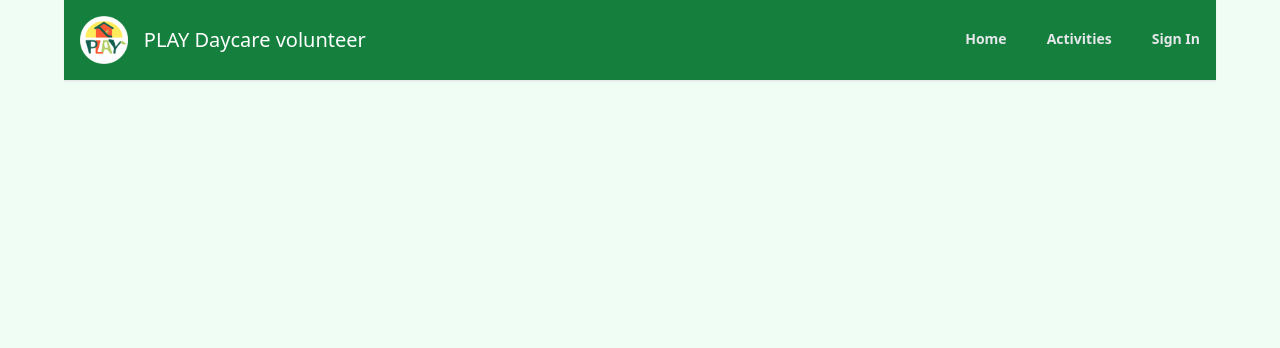
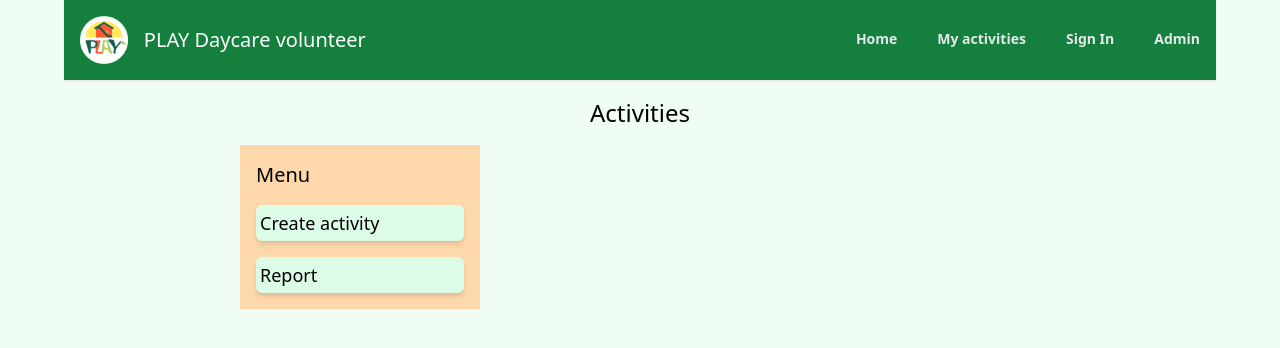
Before and after one commit to zerospeedzero/volunteer, a React (Create React App) app: page /Admin in a window 1280 px wide. Shown: the top 348 px of the page. Built offline with nearby package versions, Linux system fonts and the light colour scheme; no server answers.

Commit message:
Admin feature is added

```diff
--- a/src/App.js
+++ b/src/App.js
@@ -8,6 +8,7 @@ import ForgetPassword from "./pages/ForgetPassword";
 import Activities from "./pages/Activities";
 import CreateActivity from "./pages/CreateActivity";
 import Reports from "./pages/Reports";
+import Admin from "./pages/Admin";
 import Header from "./components/Header";
 import { ToastContainer } from "react-toastify";
 import 'react-toastify/dist/ReactToastify.css'
@@ -27,6 +28,7 @@ function App() {
           <Route path="/ForgetPassword" element={<ForgetPassword />} />
           <Route path="/Activities" element={<Activities />} />
           <Route path="/Reports" element={<Reports />} />
+          <Route path="/Admin" element={<Admin />} />
           <Route path="/CreateActivity" element={<CreateActivity />} />
         </Routes>
       </Router>
--- a/src/components/Header.js
+++ b/src/components/Header.js
@@ -30,8 +30,9 @@ export default function Header() {
       <nav>
         <ul className='flex space-x-10'>
           <li className={`pointer-cursor py-3 text-sm font-semibold text-gray-200 border-b-[3px] border-b-transparent ${pathMatchRoute("/") && "text-white border-b-red-500"}`}><Link to="/">Home</Link></li>
-          <li className={`pointer-cursor py-3 text-sm font-semibold text-gray-200 border-b-[3px] border-b-transparent ${pathMatchRoute("/activities") && "text-white border-b-red-500"}`}><Link to="/activities">Activities</Link></li>
+          <li className={`pointer-cursor py-3 text-sm font-semibold text-gray-200 border-b-[3px] border-b-transparent ${pathMatchRoute("/activities") && "text-white border-b-red-500"}`}><Link to="/activities">My activities</Link></li>
           <li className={`pointer-cursor py-3 text-sm font-semibold text-gray-200 border-b-[3px] border-b-transparent ${(pathMatchRoute("/signIn") || pathMatchRoute("/profile")) && "text-white border-b-red-500 cursor-pointer"}`} onClick={()=> navigate("/profile")}>{pageState}</li>
+          <li className={`pointer-cursor py-3 text-sm font-semibold text-gray-200 border-b-[3px] border-b-transparent ${pathMatchRoute("/") && "text-white border-b-red-500"}`}><Link to="/Admin">Admin</Link></li>
         </ul>
       </nav>
     </header>
--- a/src/pages/Activities.js
+++ b/src/pages/Activities.js
@@ -61,18 +61,11 @@ export default function Activities() {
   }
   return (
     <div className='w-full max-w-[800px] mx-auto'>
-      <h1 className='text-2xl text-center mt-4'>Activities</h1>
+      <h1 className='text-2xl text-center mt-4'>My activities</h1>
       {loading ? <Spinner/> : (
         <div className="flex flex-row mt-4">
-          <aside className="w-[30%] bg-orange-200 p-4">
-            <h2 className='text-xl '>Menu</h2>
-            <ul className='mt-4'>
-              <Link to="/CreateActivity"><li className='mt-4 text-lg bg-green-100 rounded-md shadow-md hover:bg-gray-300 p-1'>Create activity</li></Link>
-              <Link to="/Reports"><li className='mt-4 text-lg bg-green-100 rounded-md shadow-md hover:bg-gray-300 p-1'>Report</li></Link>
-            </ul>
-          </aside>
-          <section className="w-[60%] ml-4 p-4 bg-green-200">
-            <h2 className='text-xl text-center'>My activities</h2>
+          <section className="w-[100%] ml-4 p-4 bg-green-200">
+            <h2 className='text-xl text-center'></h2>
             <div>
               {registrations && registrations.map((registration,index) => (
                 <form key={index} className='bg-white p-4'>
--- /dev/null
+++ b/src/pages/Admin.js
@@ -0,0 +1,23 @@
+import React from 'react'
+import { Link } from 'react-router-dom'
+import Spinner from '../components/Spinner'
+
+export default function Activities() {
+  const [loading, setLoading] = React.useState(false)
+  return (
+    <div className='w-full max-w-[800px] mx-auto'>
+      <h1 className='text-2xl text-center mt-4'>Activities</h1>
+      {loading ? <Spinner/> : (
+        <div className="flex flex-row mt-4">
+          <aside className="w-[30%] bg-orange-200 p-4">
+            <h2 className='text-xl '>Menu</h2>
+            <ul className='mt-4'>
+              <Link to="/CreateActivity"><li className='mt-4 text-lg bg-green-100 rounded-md shadow-md hover:bg-gray-300 p-1'>Create activity</li></Link>
+              <Link to="/Reports"><li className='mt-4 text-lg bg-green-100 rounded-md shadow-md hover:bg-gray-300 p-1'>Report</li></Link>
+            </ul>
+          </aside>
+        </div>
+      )}
+    </div>
+  )
+}
--- a/src/pages/Reports.js
+++ b/src/pages/Reports.js
@@ -45,11 +45,11 @@ export default function Activities() {
   },[auth.currentUser])
 
   return (
-    <div className='w-full max-w-[800px] mx-auto'>
+    <div className='w-full max-w-[1000px] mx-auto'>
       <h1 className='text-2xl text-center mt-4'>Reports</h1>
       {loading ? <Spinner/> : (
-        <div className="flex flex-row mt-4">
-          <section className="w-[60%] ml-4 p-4 bg-green-200">
+        <div className="w-full flex flex-row mt-4 mx-auto">
+          <section className="w-[100%] ml-4 p-4 bg-green-200 mx-auto">
             <h2 className='text-xl text-center'>Families</h2>
             <div>
               {registrations && registrations.map((registration, index) => (
```
